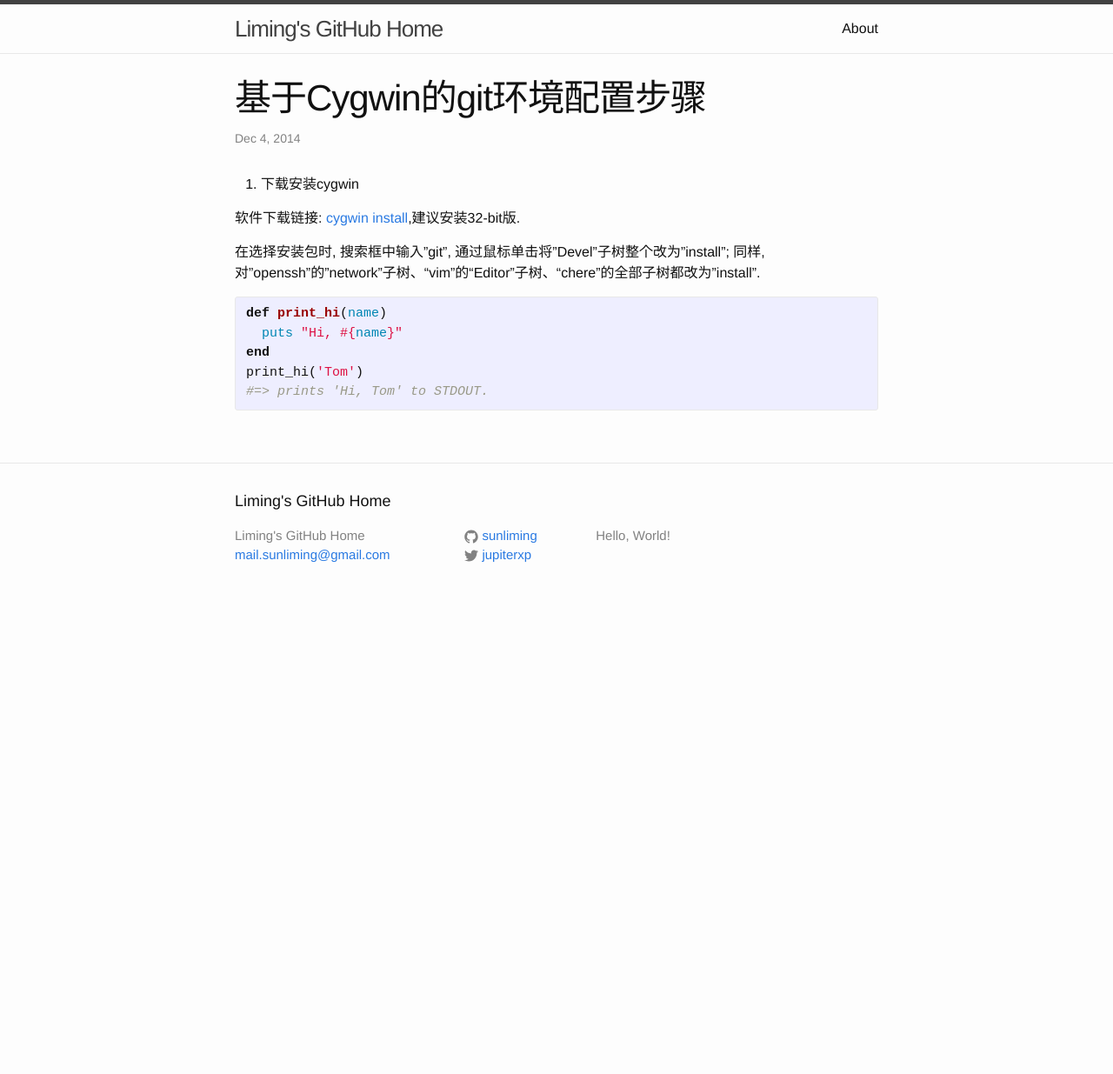
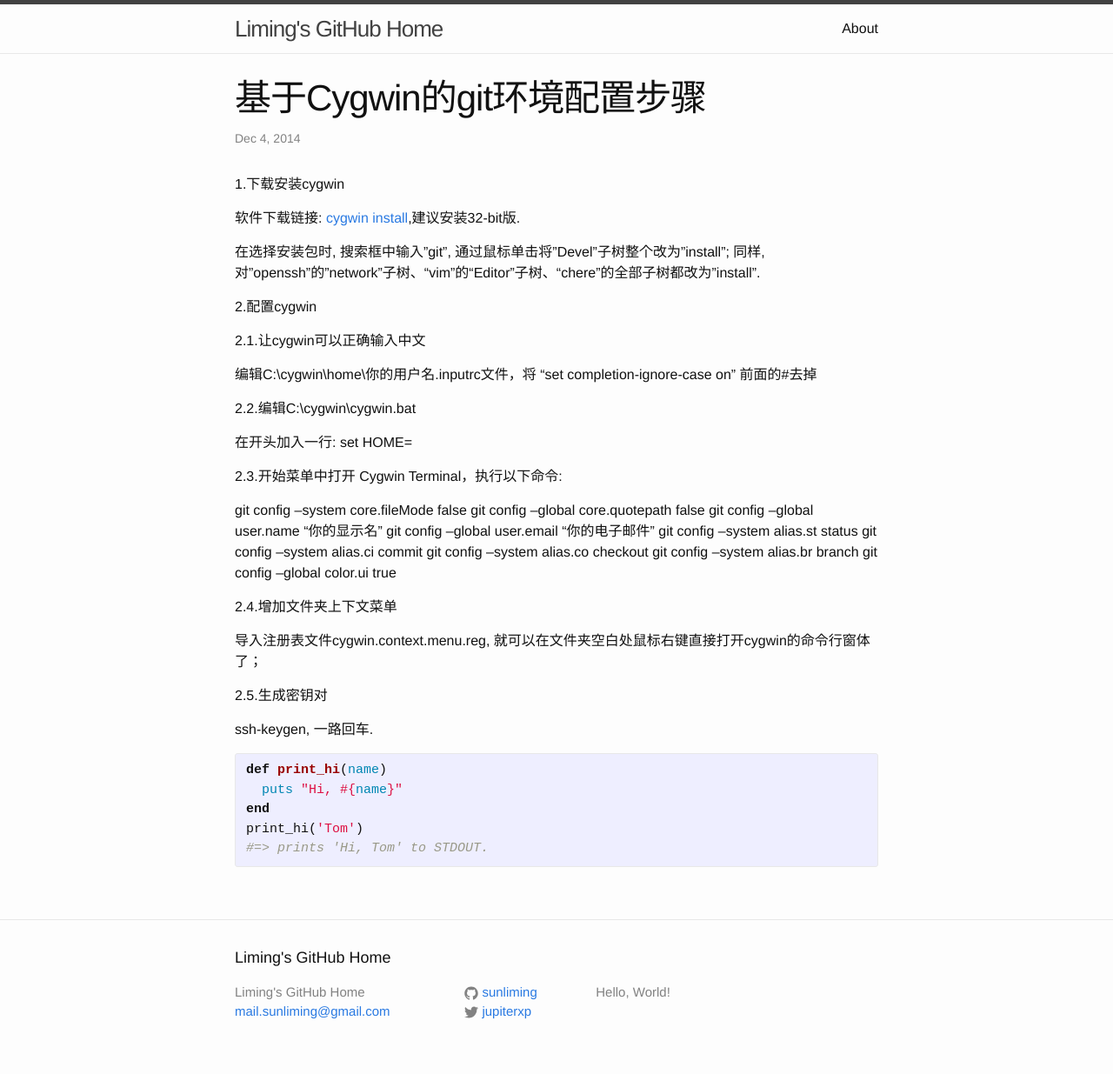
Before and after one commit to sunliming/sunliming.github.io, a Jekyll site: the page built from _posts/2014-12-04-cygwin-install-and-config.markdown, in a window 1280 px wide. Shown: the whole page at 87% size. Built offline with Jekyll 4.4.1, drawn with Linux system fonts in a browser that asks for light colours; before the commit the page ends 900 px from its top, so only the background shows below that.

Commit message:
edit post'cygwin install and config', v3

```diff
--- a/_posts/2014-12-04-cygwin-install-and-config.markdown
+++ b/_posts/2014-12-04-cygwin-install-and-config.markdown
@@ -4,11 +4,43 @@
 date:   2014-12-04 11:19:00
 categories: git
 ---
-1. 下载安装cygwin
+1.下载安装cygwin
 
 软件下载链接: [cygwin install][cygwin-install],建议安装32-bit版.
 
 在选择安装包时, 搜索框中输入"git", 通过鼠标单击将"Devel"子树整个改为"install"; 同样,对"openssh"的"network"子树、“vim”的“Editor”子树、“chere”的全部子树都改为"install".
+
+2.配置cygwin
+
+2.1.让cygwin可以正确输入中文
+
+编辑C:\cygwin\home\你的用户名\.inputrc文件，将 “set completion-ignore-case on” 前面的#去掉
+
+2.2.编辑C:\cygwin\cygwin.bat
+
+在开头加入一行:
+set HOME=
+
+2.3.开始菜单中打开 Cygwin Terminal，执行以下命令:
+
+git config --system core.fileMode false
+git config --global core.quotepath false
+git config --global user.name "你的显示名"
+git config --global user.email "你的电子邮件”
+git config --system alias.st status
+git config --system alias.ci commit
+git config --system alias.co checkout
+git config --system alias.br branch
+git config --global color.ui true
+
+2.4.增加文件夹上下文菜单
+
+导入注册表文件cygwin.context.menu.reg, 就可以在文件夹空白处鼠标右键直接打开cygwin的命令行窗体了；
+
+2.5.生成密钥对
+
+ssh-keygen, 一路回车.
+
 
 {% highlight ruby %}
 def print_hi(name)
```
